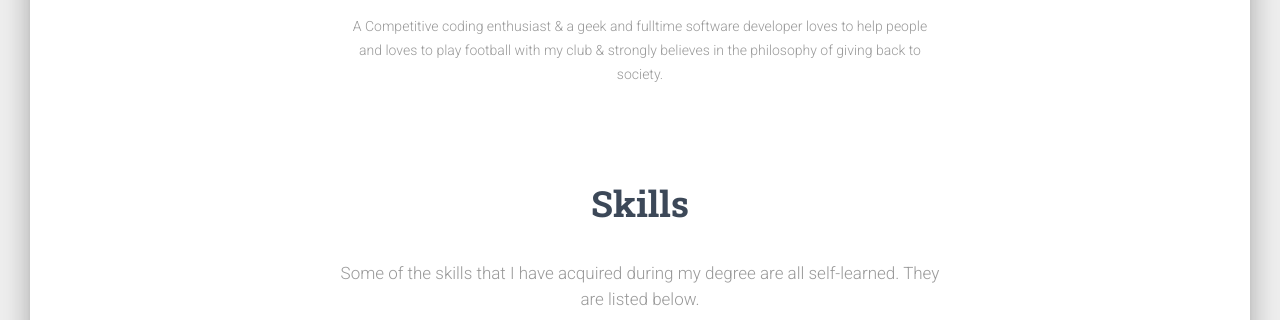
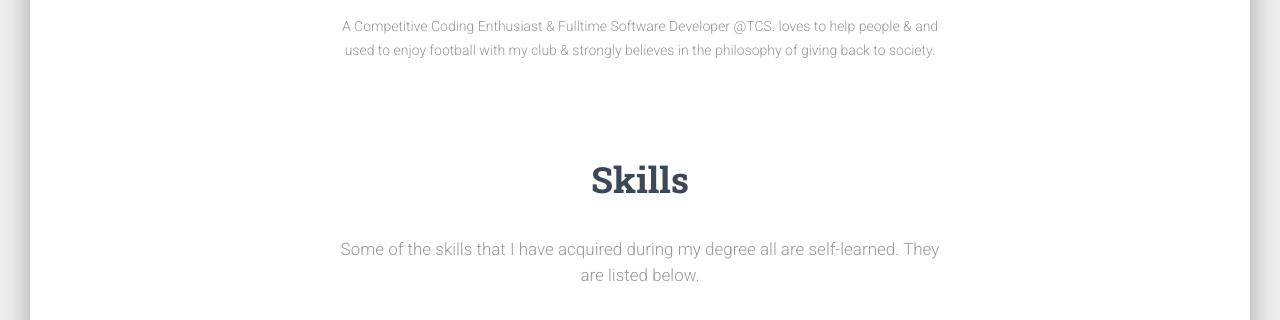
Before and after one commit to ajaysharma388/ajaysharma388.io, a plain HTML site: page index.html in a window 1280 px wide. Shown: the part 632-952 px from the top of the page. Drawn offline with Linux system fonts and the light colour scheme.

Commit message:
update-2020.04.20.02

```diff
--- a/index.html
+++ b/index.html
@@ -104,15 +104,15 @@
           </div>
         </div>
         <div class="description text-center">
-          <p>A Competitive coding enthusiast & a geek and fulltime software developer loves to help people and loves to
-            play football with my club & strongly believes in the philosophy of giving back to society. </p>
+          <p>A Competitive Coding Enthusiast & Fulltime Software Developer @TCS.
+            loves to help people & and used to enjoy football with my club & strongly believes in the philosophy of giving back to society. </p>
         </div>
         <!-- START OF SKILLS SECTION -->
         <div class="features-1">
           <div class="row">
             <div class="col-md-8 ml-auto mr-auto">
               <h2 class="title" id="skills">Skills</h2>
-              <h5 class="description">Some of the skills that I have acquired during my degree are all self-learned.
+              <h5 class="description">Some of the skills that I have acquired during my degree all are self-learned.
                 They are listed below.
               </h5>
             </div>
```
